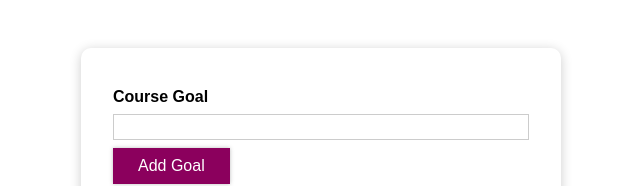
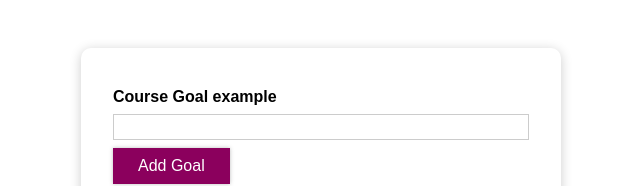
Before and after one commit to cesarplata/reactprjs, a React (Create React App) app: page / in a window 1280 px wide. Shown: the top 186 px of the page, without its empty margins (319-959 px from the left). Built offline with nearby package versions, Linux system fonts and the light colour scheme.

Commit message:
second commit

```diff
--- a/src/components/CourseGoals/CourseInput/CourseInput.js
+++ b/src/components/CourseGoals/CourseInput/CourseInput.js
@@ -28,7 +28,7 @@ const CourseInput = (props) => {
   return (
     <form onSubmit={formSubmitHandler}>
       <div className={`${styles['form-control']} ${!isValid && styles.invalid}`}>
-        <label>Course Goal</label>
+        <label>Course Goal example</label>
         <input type="text" onChange={goalInputChangeHandler} />
       </div>
       <Button type="submit">Add Goal</Button>
```
